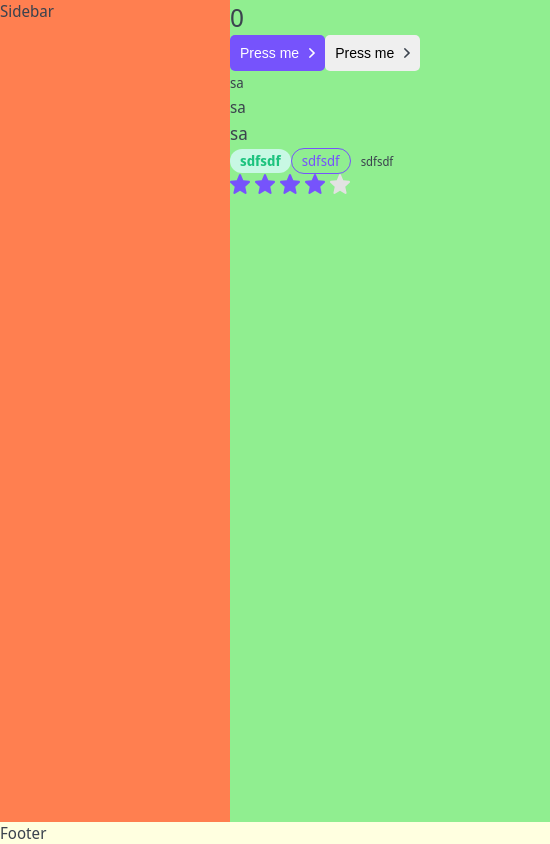
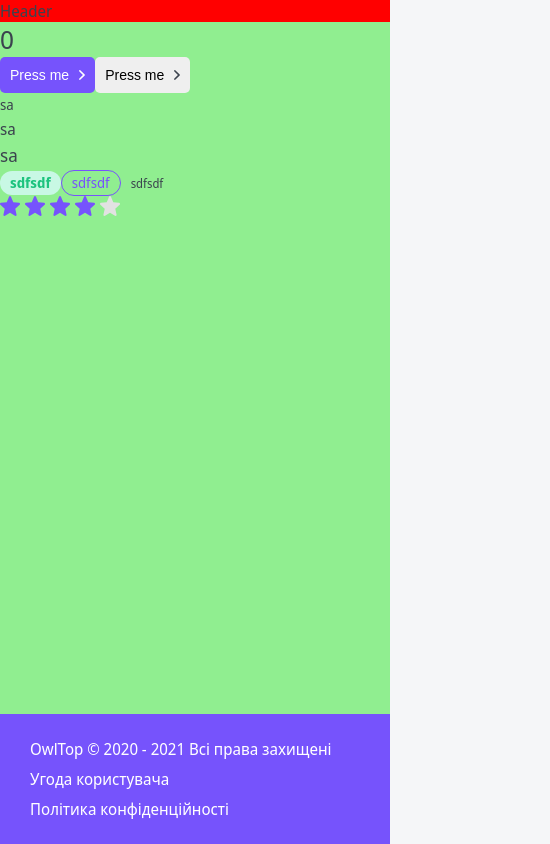
Before and after one commit to insurecar/nextjs, a Next.js app: page / in a window 390 px wide. Shown: the whole page, 550 px wide, since content can reach past the window. Built offline with nearby package versions, Linux system fonts and the light colour scheme.

Commit message:
finished CSS Grid

```diff
--- a/layout/Footer/Footer.tsx
+++ b/layout/Footer/Footer.tsx
@@ -1,6 +1,18 @@
 import { FooterProps } from "./Footer.props";
-import styles from "./Layout.module.css";
+import styles from "./Footer.module.css";
+import { format } from "date-fns";
 
 export const Footer = ({ ...props }: FooterProps): JSX.Element => {
-  return <div {...props}>Footer</div>;
+  console.log(props);
+  return (
+    <footer {...props}>
+      <div>OwlTop © 2020 - {format(new Date(), "yyyy")} Всі права захищені</div>
+      <a href="3" target="_blank">
+        Угода користувача
+      </a>
+      <a href="#" target="_blank">
+        Політика конфіденційності
+      </a>
+    </footer>
+  );
 };
--- a/layout/Layout.module.css
+++ b/layout/Layout.module.css
@@ -1,9 +1,10 @@
 .wrapper {
 	display: grid;
 	grid-template-columns: auto 230px minmax(320px, 1200px) auto;
-    grid-template-rows: auto 1fr auto;
+	grid-template-rows: auto 1fr auto;
 
 	min-height: 100vh;
+	gap: 0 30px;
 	grid-template-areas:
 		". header header ."
 		". sidebar body ."
@@ -12,7 +13,9 @@
 
 .header {
 	grid-area: header;
-    display: none;
+
+	display: none;
+
 	background: red;
 }
 
@@ -29,7 +32,46 @@
 }
 
 .footer {
+	display: grid;
+
+	padding: 25px 30px;
+
+	color: var(--white);
+
+	background: var(--primary);
+
+	font-size: 16px;
 	grid-area: footer;
+	grid-template-columns: 1fr auto auto;
+	gap: 10px 40px;
 
-	background: lightyellow;
+	line-height: 20px;
 }
+
+.footer a:hover {
+	color: var(--gray-light);
+}
+
+@media (max-width: 765px) {
+	.wrapper {
+		grid-template-columns: minmax(320px, 1fr);
+		grid-template-areas:
+			"header"
+			"body"
+			"footer";
+	}
+
+	.sidebar {
+		display: none;
+	}
+
+	.header {
+		display: block;
+	}
+}
+
+@media (max-width: 765px) {
+	.footer {
+		grid-template-columns: 1fr;
+	}
+}
--- a/package.json
+++ b/package.json
@@ -12,6 +12,7 @@
   },
   "dependencies": {
     "classnames": "^2.2.6",
+    "date-fns": "^2.25.0",
     "next": "12.0.2",
     "react": "17.0.2",
     "react-dom": "17.0.2",
```
Also changed, not shown: 2 other files (tests, documents, lock files or other folders).
